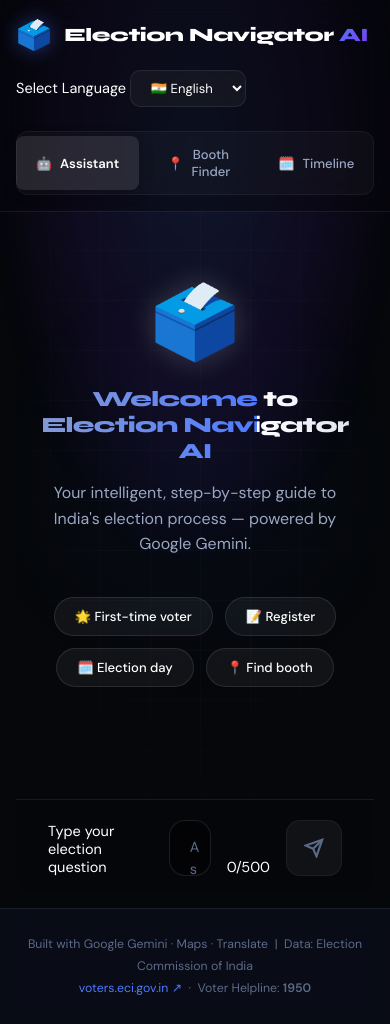
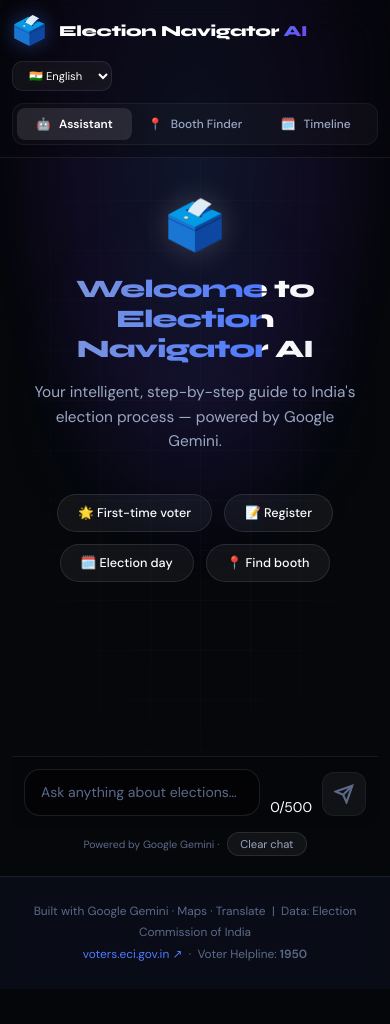
Before and after one commit to kailash-krish/election-navigator-ai, a Flask app: page / in a window 390 px wide. After the commit the page ends 961 px from the top, so only its background shows below. Run offline with Flask 3, Linux system fonts and the light colour scheme.

Commit message:
fix: hide 'Type your election question' label visually but keep for screen readers

```diff
--- a/static/style.css
+++ b/static/style.css
@@ -45,6 +45,13 @@ body {
     display: flex;
     flex-direction: column;
     overflow-x: hidden;
+}
+
+/* ── Utilities ── */
+.sr-only {
+    position: absolute; width: 1px; height: 1px;
+    padding: 0; margin: -1px; overflow: hidden;
+    clip: rect(0, 0, 0, 0); white-space: nowrap; border: 0;
 }
 
 /* ── Scrollbars ── */
@@ -560,12 +567,44 @@ body {
 }
 
 @media (max-width: 768px) {
-    .main { padding: 16px; }
-    .header-inner { flex-wrap: wrap; padding: 16px; }
-    .header-nav { order: 3; width: 100%; justify-content: center; margin-top: 8px; }
-    .chat-panel { height: calc(100vh - 180px); }
-    .welcome-title { font-size: 1.5rem; }
-    .cards-grid { grid-template-columns: 1fr; }
-    .timeline-page { padding: 24px; }
-    .tl-item { flex-direction: column; gap: 12px; }
+    /* Main Layout */
+    html { font-size: 14px; }
+    .main { padding: 12px; }
+
+    /* Header */
+    .header-inner { flex-wrap: wrap; padding: 12px; gap: 12px; justify-content: space-between; }
+    .brand-name { font-size: 1.1rem; }
+    .header-nav { order: 3; width: 100%; justify-content: space-around; overflow-x: auto; padding: 4px; gap: 4px; }
+    .nav-btn { padding: 8px 12px; font-size: .85rem; white-space: nowrap; flex: 1; justify-content: center; }
+    .lang-select { font-size: .8rem; padding: 6px 12px; }
+
+    /* Chat Layout */
+    .assistant-layout { height: calc(100dvh - 150px); }
+    .chat-panel { height: 100%; border-radius: var(--radius-md); }
+    .chat-feed { padding: 16px; gap: 24px; }
+    .welcome-card { padding: 24px 16px; }
+    .welcome-icon { font-size: 3.5rem; }
+    .welcome-title { font-size: 1.8rem; }
+
+    /* Messages */
+    .msg-bubble { max-width: 95%; padding: 12px 16px; }
+    .card-header { padding: 16px; }
+    .card-header h2 { font-size: 1.1rem; }
+    .card-body { padding: 16px; gap: 12px; }
+    .step-item { padding: 16px; gap: 12px; align-items: flex-start; }
+    .option-btn { padding: 16px; align-items: center; gap: 12px; }
+
+    /* Input Bar */
+    .input-bar { padding: 12px; gap: 10px; border-radius: 0 0 var(--radius-md) var(--radius-md); flex-wrap: wrap; }
+    .msg-input { padding: 12px 16px; font-size: 1rem; } /* Keep font size 1rem to prevent iOS zoom */
+    .send-btn { width: 44px; height: 44px; border-radius: 12px; }
+    .input-hint { padding: 4px 12px 8px; font-size: .75rem; flex-wrap: wrap; }
+
+    /* Other Tabs */
+    .booth-layout { gap: 16px; }
+    .booth-search-panel { padding: 16px; border-radius: var(--radius-md); }
+    .map-panel { height: 350px; border-radius: var(--radius-md); }
+    .timeline-page { padding: 16px; border-radius: var(--radius-md); }
+    .tl-item { flex-direction: column; gap: 8px; padding: 16px 0 16px 20px; margin-left: 10px; }
+    .tl-dot { left: -14px; top: 16px; width: 24px; height: 24px; }
 }
--- a/templates/index.html
+++ b/templates/index.html
@@ -8,7 +8,7 @@
   <title>Election Navigator AI 🗳️</title>
   <link rel="preconnect" href="https://fonts.googleapis.com" />
   <link href="https://fonts.googleapis.com/css2?family=DM+Sans:wght@400;500;600&family=Syne:wght@700;800&display=swap" rel="stylesheet" />
-  <link rel="stylesheet" href="/static/style.css?v=5" />
+  <link rel="stylesheet" href="/static/style.css?v=7" />
 </head>
 <body>
 <div class="bg-grid"></div>
```
